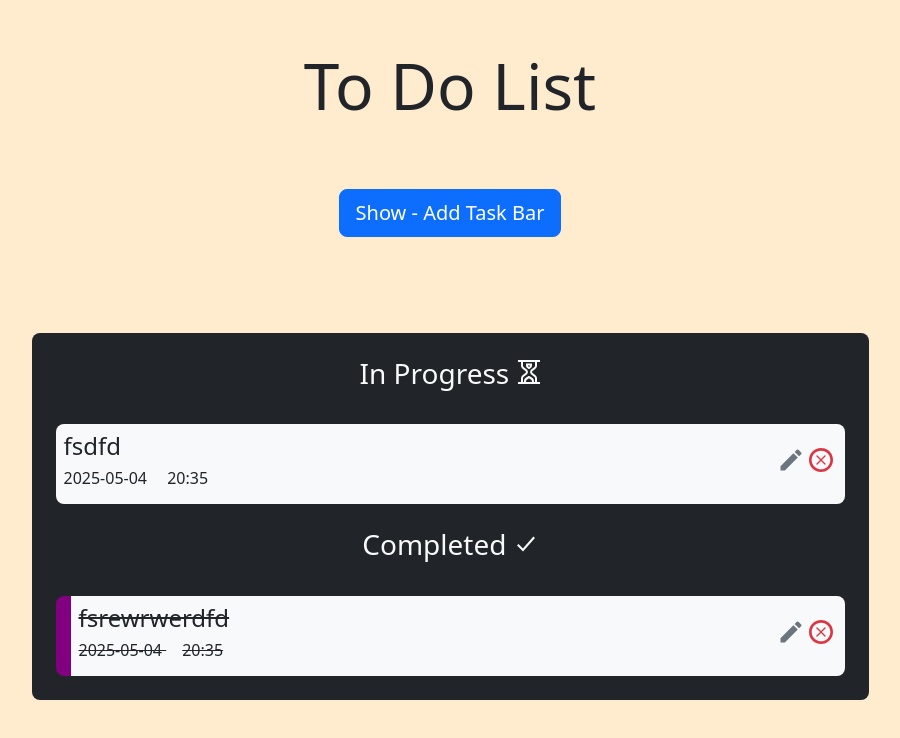
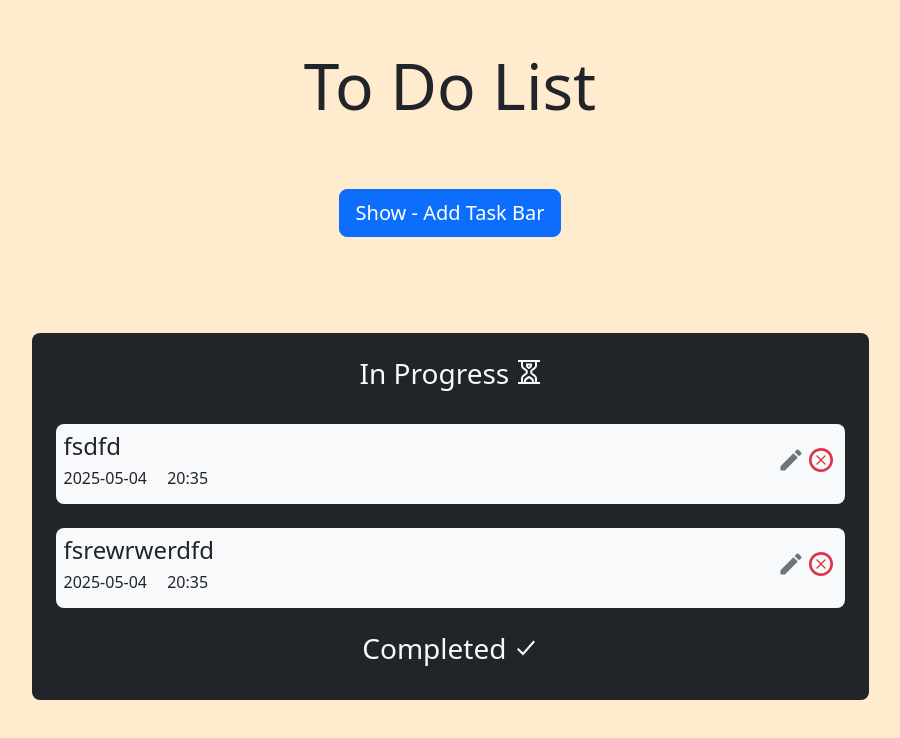
Before and after one commit to muzaffartaghiyev/ToDoListReact-NodeJSApp, a React (Vite) app: page / in a window 1280 px wide. Shown: the top 738 px of the page, without its empty margins (190-1090 px from the left). Built offline with nearby package versions, Linux system fonts and the light colour scheme.

Commit message:
time created for completed tasks

```diff
--- a/src/components/header/AddTask.jsx
+++ b/src/components/header/AddTask.jsx
@@ -18,7 +18,8 @@ const AddTask = ({addTask}) => {
       id:uuidv4(),
       task:task,
       date:date,
-      completed:false
+      completed:false,
+      completedAt:''
     })
     toast.success("Task Added Successfully")
     setTask('')
--- a/src/components/tasks/TaskCard.jsx
+++ b/src/components/tasks/TaskCard.jsx
@@ -4,6 +4,18 @@ import { MdEdit } from "react-icons/md";
 import { toast } from 'react-toastify';
 
 const TaskCard = ({task,deleteTask,makeCompleted,editTask}) => {
+
+
+  const currentTime =  task.completedAt.split(" ")
+  const now = {
+      month:currentTime[1],
+      day:currentTime[2],
+      year:currentTime[3],
+      hour:currentTime[4],
+  }
+
+
+
 
   const handleEditTask= () =>{
       editTask(task.id,)
@@ -16,14 +28,22 @@ const TaskCard = ({task,deleteTask,makeCompleted,editTask}) => {
 
   const handleClick = ()=>{
     makeCompleted(task.id)
-    !task.completed?toast.success(`'${task.task}' Has been Marked as Completed`):toast.info(`'${task.task}' Moved to Progress from Completed`)
+    !task.completed?
+    toast.success(`'${task.task}' Has been Marked as Completed`):
+    toast.info(`'${task.task}' Moved to Progress from Completed`)
   }
 
   return (
-    <div className='bg-light rounded-3 p-2 w-100 d-flex justify-content-between' style={{borderLeft:task.completed && '15px solid purple', textDecoration: task.completed && "line-through"}}>
-        <div className="w-100"  onClick={handleClick}>
-            <h4>{task.task}</h4>
-            <h6><span>{task.date.split("T")[0]}</span> <span className='ms-3'>{task.date.split("T")[1]}</span> </h6>
+    <div className='bg-light rounded-3 p-2 w-100 d-flex justify-content-between' style={{borderLeft:task.completed && '15px solid purple'}}>
+        <div className="row w-100"  onClick={handleClick}>
+            <div className="col" style={{textDecoration: task.completed && "line-through"}}>
+                <h4>{task.task}</h4>
+                <h6><span>{task.date.split("T")[0]}</span> <span className='ms-3'>{task.date.split("T")[1]}</span> </h6>
+            </div>
+
+            <div className="col d-flex align-items-center">
+                {task.completed && (<h5 className="text-primary">Completed at <span className="text-danger">{now.hour.split(":")[0]}:{now.hour.split(":")[1]}</span> in <span className="text-danger">{now.day}-{now.month}-{now.year}</span>  </h5>)}
+            </div>
         </div>
         <div className='d-flex align-items-center justify-content-center' style={{cursor:'pointer'}}>
           <MdEdit className='h3 text-secondary pe-auto' />
--- a/src/pages/Home.jsx
+++ b/src/pages/Home.jsx
@@ -6,8 +6,8 @@ import TasksList from "../components/tasks/TasksList"
 const Home = () => {
 
     const [tasks,setTasks] = useState([
-    {id:"fsfsds",task:"fsdfd",date:"2025-05-04T20:35",completed:false},
-    {id:"fsfssdsds",task:"fsrewrwerdfd",date:"2025-05-04T20:35",completed:true}
+    {id:"fsfsds",task:"fsdfd",date:"2025-05-04T20:35",completed:false,completedAt:''},
+    {id:"fsfssdsds",task:"fsrewrwerdfd",date:"2025-05-04T20:35",completed:false,completedAt:''}
   ])
 
     const addTask=(newTask)=>{
@@ -19,7 +19,7 @@ const Home = () => {
     }
 
     const makeCompleted = (id) => {
-        setTasks(tasks.map(task=>task.id===id ? {...task,completed:!task.completed}:task))
+        setTasks(tasks.map(task=>task.id===id ? {...task,completed:!task.completed,completedAt:new Date().toString()}:task))
     }
 
     const deleteTask = (id) =>{
```
Also changed, not shown: src/App.css (line endings or trailing spaces).
